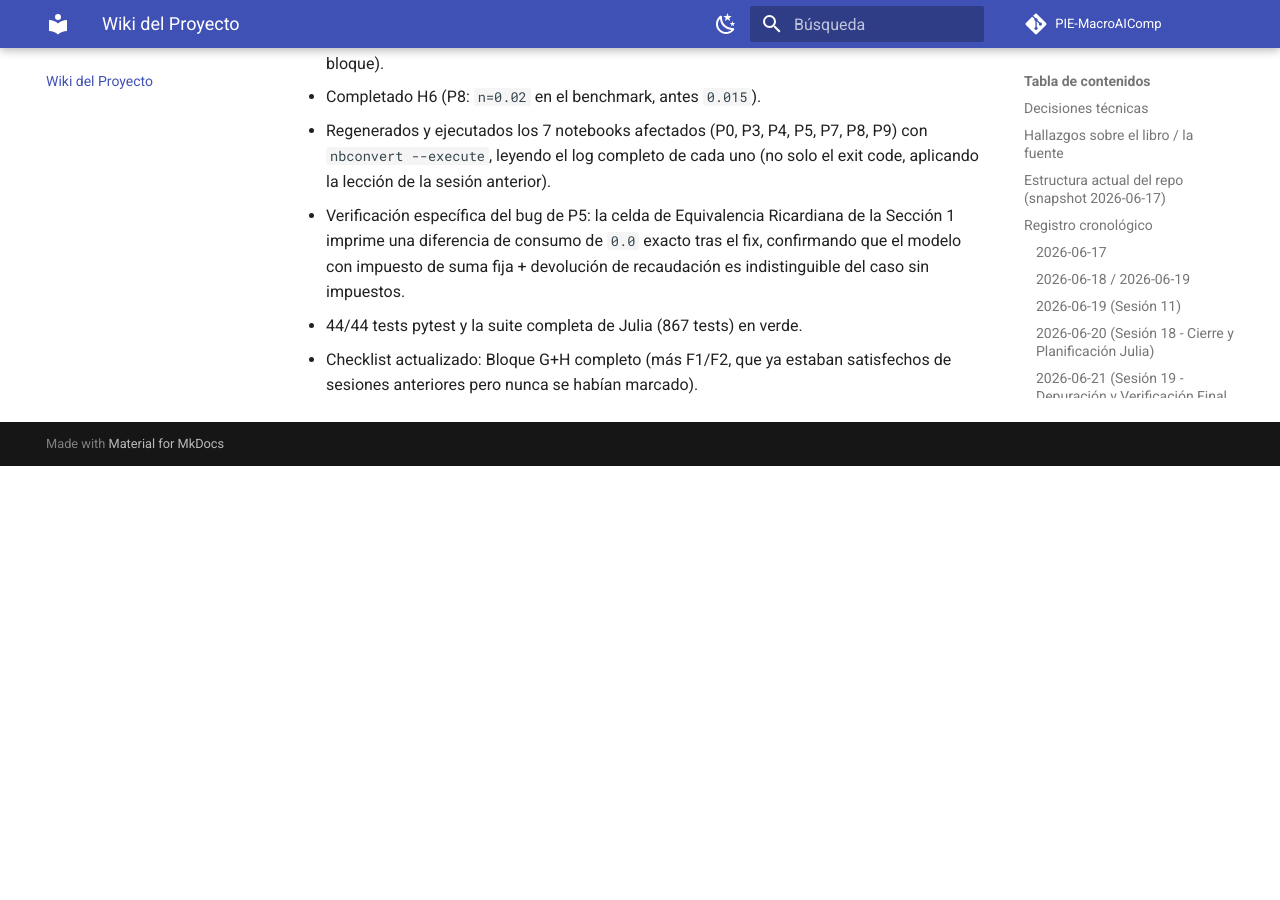
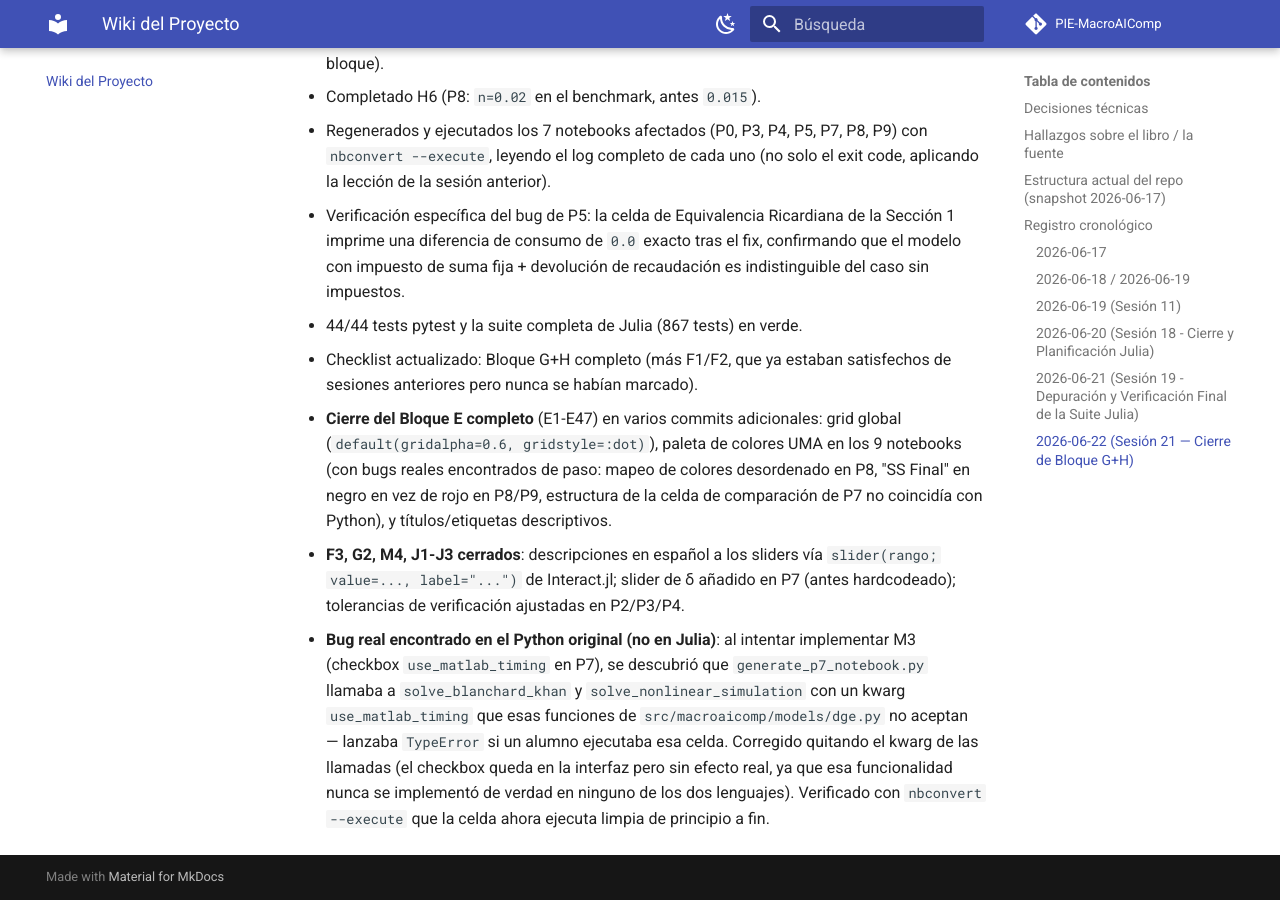
Before and after one commit to OcBSmith/PIE-Economics, an MkDocs documentation site: the page built from docs/WIKI.md, in a window 1280 px wide and 900 px high, scrolled down 14791 px. Built offline with MkDocs 1.6.1 and Material for MkDocs 9.7.7, drawn with Linux system fonts in a browser that asks for light colours; comment, search, counter and statistics services are not loaded; before the commit the page ends 15257 px from its top, so only the background shows below that.

Commit message:
fix(p7-python): corrige TypeError real al ejecutar la celda de comparacion de resolvedores
generate_p7_notebook.py llamaba a solve_blanchard_khan(...) y
solve_nonlinear_simulation(...) con un kwarg use_matlab_timing que esas
funciones no aceptan en src/macroaicomp/models/dge.py. Si un alumno
ejecutaba la celda interactiva "Comparacion Dinamica: Blanchard-Khan vs No
Lineal" de la practica P7, fallaba con TypeError.

Encontrado al intentar portar el checkbox equivalente a Julia (item M3 del
plan de homogeneizacion) y descubrir que no habia comportamiento de
referencia que copiar.

Fix minimo: se quita el kwarg roto de ambas llamadas. El checkbox
"Timing del libro" sigue presente en la interfaz pero ya no tiene ningun
efecto real -- esa funcionalidad nunca se implemento de verdad en el
modelo, en ninguno de los dos lenguajes. Si se quiere un toggle real habria
que disenarlo e implementarlo en ambos, lo cual es trabajo nuevo fuera del
alcance de este fix puntual.

Verificado con nbconvert --execute que la celda ahora ejecuta limpia de
principio a fin (antes abortaba con el TypeError).

Co-Authored-By: Claude Sonnet 4.6 <noreply@anthropic.com>

```diff
--- a/docs/WIKI.md
+++ b/docs/WIKI.md
@@ -300,3 +300,23 @@ Pendiente del monorepo objetivo (plan §1.2): `prompts/`, `bitacora/`,
 - 44/44 tests pytest y la suite completa de Julia (867 tests) en verde.
 - Checklist actualizado: Bloque G+H completo (más F1/F2, que ya estaban
   satisfechos de sesiones anteriores pero nunca se habían marcado).
+- **Cierre del Bloque E completo** (E1-E47) en varios commits adicionales:
+  grid global (`default(gridalpha=0.6, gridstyle=:dot)`), paleta de colores
+  UMA en los 9 notebooks (con bugs reales encontrados de paso: mapeo de
+  colores desordenado en P8, "SS Final" en negro en vez de rojo en P8/P9,
+  estructura de la celda de comparación de P7 no coincidía con Python),
+  y títulos/etiquetas descriptivos.
+- **F3, G2, M4, J1-J3 cerrados**: descripciones en español a los sliders
+  vía `slider(rango; value=..., label="...")` de Interact.jl; slider de δ
+  añadido en P7 (antes hardcodeado); tolerancias de verificación ajustadas
+  en P2/P3/P4.
+- **Bug real encontrado en el Python original (no en Julia)**: al intentar
+  implementar M3 (checkbox `use_matlab_timing` en P7), se descubrió que
+  `generate_p7_notebook.py` llamaba a `solve_blanchard_khan` y
+  `solve_nonlinear_simulation` con un kwarg `use_matlab_timing` que esas
+  funciones de `src/macroaicomp/models/dge.py` no aceptan — lanzaba
+  `TypeError` si un alumno ejecutaba esa celda. Corregido quitando el kwarg
+  de las llamadas (el checkbox queda en la interfaz pero sin efecto real,
+  ya que esa funcionalidad nunca se implementó de verdad en ninguno de los
+  dos lenguajes). Verificado con `nbconvert --execute` que la celda ahora
+  ejecuta limpia de principio a fin.
--- a/generate_p7_notebook.py
+++ b/generate_p7_notebook.py
@@ -236,10 +236,10 @@ def plot_solver_comparison(epsilon_shock=0.01, use_matlab_timing=False):
     A_path = np.exp(a_hat)
 
     # 1. Solución Blanchard-Khan
-    res_bk = solve_blanchard_khan(params, K0, A_path, T=T, use_matlab_timing=use_matlab_timing)
+    res_bk = solve_blanchard_khan(params, K0, A_path, T=T)
 
     # 2. Solución No Lineal Exacta
-    res_nonlin = solve_nonlinear_simulation(params, K0, A_path, T=T, use_matlab_timing=use_matlab_timing)
+    res_nonlin = solve_nonlinear_simulation(params, K0, A_path, T=T)
 
     # Graficar comparación de Consumo y Capital
     fig, axs = plt.subplots(1, 2, figsize=(15, 5))
```
Also changed, not shown: docs/PLAN_HOMOGENEIZACION_JULIA.md (+1 -1 lines), 1 other file.
